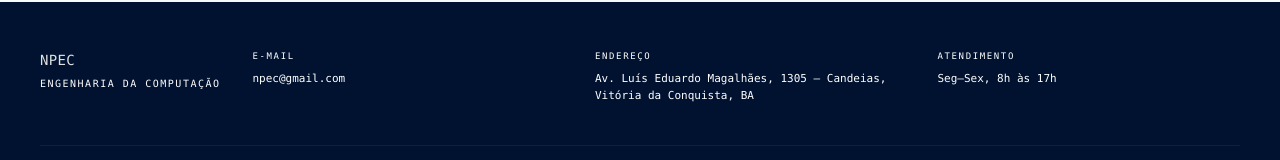
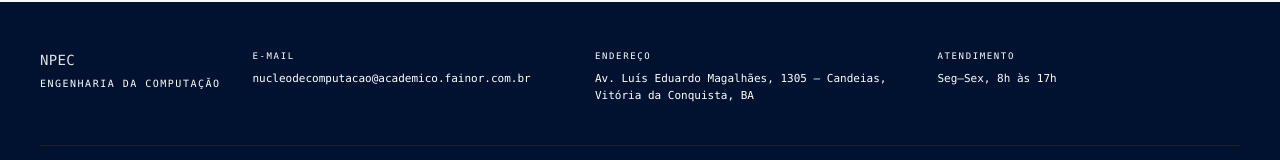
Before and after one commit to feliperrgama/site_npec_ofc, a React (Vite) app in the folder Front-end/: page / in a window 1280 px wide. Shown: the part 1144-1304 px from the top of the page. Built offline with nearby package versions, Linux system fonts and the light colour scheme; no server answers.

Commit message:
improve the footer

```diff
--- a/Front-end/src/components/Footer.jsx
+++ b/Front-end/src/components/Footer.jsx
@@ -2,7 +2,7 @@
 
 function Footer() {
   const contacts = [
-    { label: "E-mail", value: "npec@gmail.com" },
+    { label: "E-mail", value: "nucleodecomputacao@academico.fainor.com.br" },
     { label: "Endereço", value: "Av. Luís Eduardo Magalhães, 1305 — Candeias, Vitória da Conquista, BA" },
     { label: "Atendimento", value: "Seg–Sex, 8h às 17h" },
   ]
```
